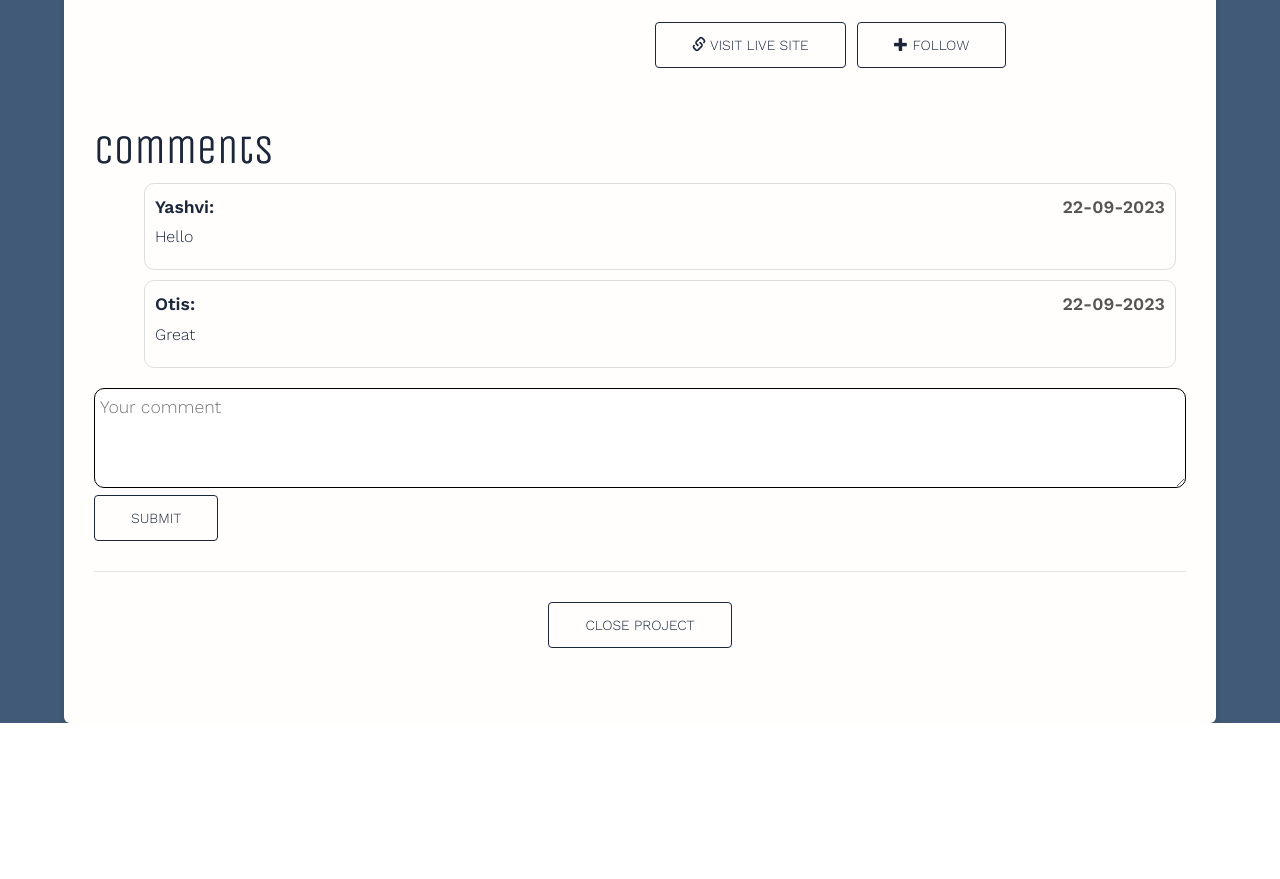
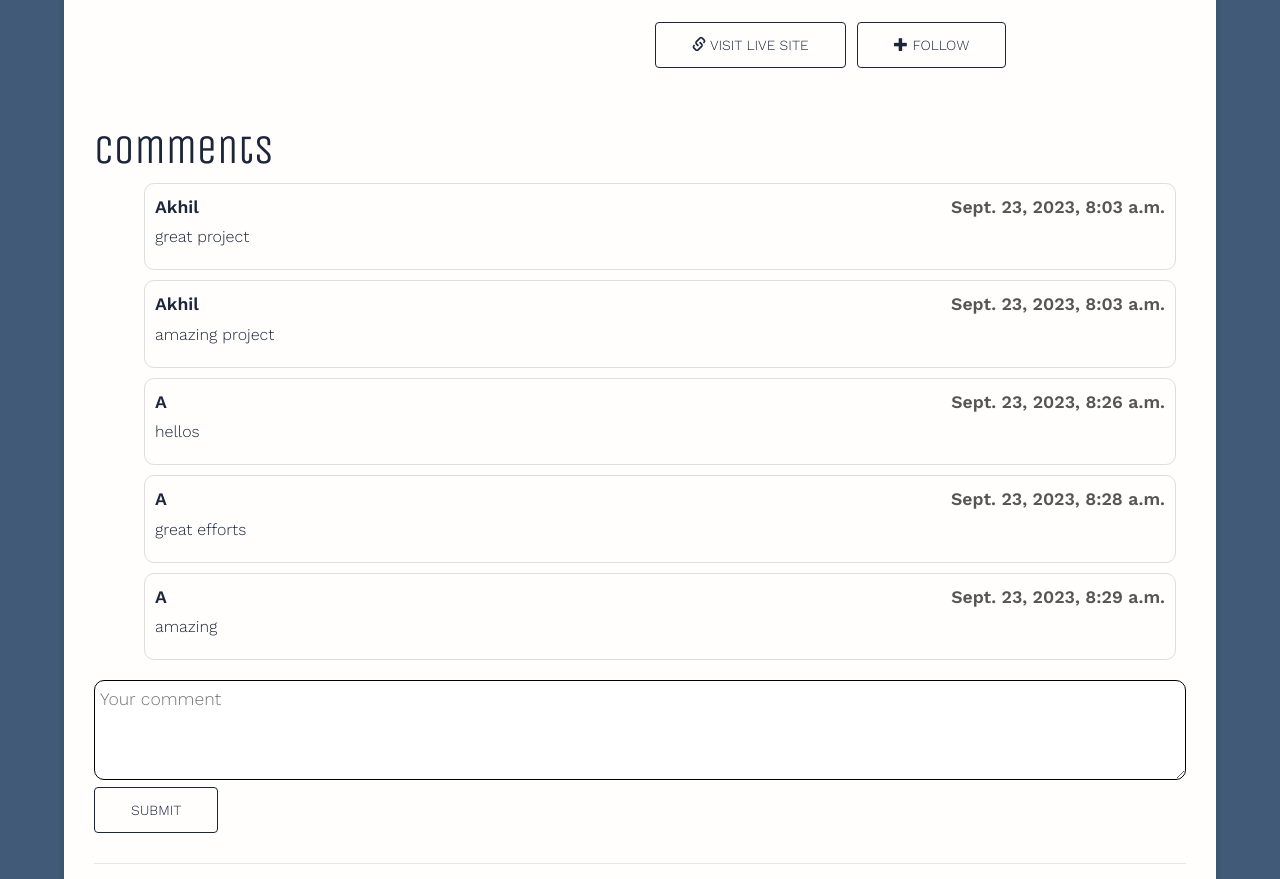
Before and after one commit to AkhilNagar/ProjectSync, a Django app: page /projectDetails/17/ in a window 1280 px wide. Shown: the part 475-1354 px from the top of the page. Before the commit the page ends 1198 px from the top, so only its background shows below. Run offline with Django 4.2, Linux system fonts and the light colour scheme; data comes from the database, SQL or seed files in the repository; both versions use the stored data as it was after the commit; some libraries are stand-ins or nearby versions.

Commit message:
comment section dynamic

```diff
--- a/projectsync/mainapp/models.py
+++ b/projectsync/mainapp/models.py
@@ -35,7 +35,6 @@ class Project(models.Model):
     plag_score = models.IntegerField(default=None)
     is_approved = models.BooleanField(default=False)
     date_created= models.DateTimeField(auto_now_add=True)
-
     def __str__(self):
         return self.name
 
@@ -43,14 +42,15 @@ class Project(models.Model):
 
 class Feed(models.Model):
     project = models.OneToOneField(Project,on_delete=models.CASCADE,default=None)
-    message= models.TextField(default=None)
-    date_created= models.DateTimeField(auto_now_add=True)
+    message = models.TextField(default=None)
+    date_created = models.DateTimeField(auto_now_add=True)
     def __str__(self):
         return self.project.name
 
 class Comment(models.Model):
-    user= models.OneToOneField(Student,on_delete=models.CASCADE,default=None)
-    project = models.OneToOneField(Project,on_delete=models.CASCADE,default=None)
-    comment= models.TextField(default=None)
+    user = models.ForeignKey(Student, on_delete=models.CASCADE,default=None)
+    project = models.ForeignKey(Project,on_delete=models.CASCADE,default=None)
+    comment = models.TextField(default=None)
+    date_created = models.DateTimeField(auto_now_add=True)
     def __str__(self):
         return self.project.name
--- a/projectsync/mainapp/views.py
+++ b/projectsync/mainapp/views.py
@@ -1,6 +1,6 @@
 from django.shortcuts import render,redirect
 from django.contrib.auth import get_user_model
-from .models import User, Student, University, Tags, Project
+from .models import User, Student, University, Tags, Project, Comment
 from .forms import UserForm
 from django.contrib.auth import authenticate,login,logout
 from django.contrib.auth.decorators import login_required
@@ -12,7 +12,15 @@ def projectDetails(request, pk):
     project = Project.objects.get(pk=pk)
     contributors = project.contributors.all()
     tags = project.tags.all()
-    return render(request, 'projectDetails.html', {'project' : project, 'contributors': contributors, 'tags': tags})
+    current_user = request.user
+    comments = Comment.objects.filter(project=project)
+    if request.method == "POST":
+        comment = request.POST.get('comment')
+        user = Student.objects.get(user=current_user)
+        comment_obj = Comment(user=user, project=project, comment=comment)
+        comment_obj.save()
+
+    return render(request, 'projectDetails.html', {'project' : project, 'contributors': contributors, 'tags': tags, 'comments': comments})
 
 @login_required
 def studentprofile(request):
@@ -26,7 +34,7 @@ def studentprofile(request):
         return render(request, 'error.html', {'message': 'You are not a student'})
     # Get the student's name
     student_name = student_profile.user.username
-    college=student_profile.college;
+    college=student_profile.college
     projects = Project.objects.filter(contributors=student_profile)
     return render(request, 'studentprofile.html', {'student_name': student_name, 'projects': projects,'college':college})
 
--- a/projectsync/templates/projectDetails.html
+++ b/projectsync/templates/projectDetails.html
@@ -1,7 +1,4 @@
-{% extends "base.html" %}
-{% block content %}
-{% load static %}
-
+{% extends "base.html" %} {% block content %} {% load static %}
 
 <title>Project Details</title>
 <meta charset="utf-8" />
@@ -20,9 +17,7 @@
 <div class="modal-dialog wide" role="document">
   <div class="modal-content">
     <div class="modal-header">
-          <h2 class="modal-title text-center" id="tmsTitle">
-            {{ project.name }}
-          </h2>
+      <h2 class="modal-title text-center" id="tmsTitle">{{ project.name }}</h2>
     </div>
     <!-- /.modal-header -->
     <div class="modal-body">
@@ -68,11 +63,10 @@
               </p> -->
           <a
             class="btn td-btn outline green mb-30"
-                href=""
+            href="{{ project.url }}"
             target="_blank"
             title="Project Title"
-                ><span class="glyphicon glyphicon-link"></span> Visit Live
-                Site</a
+            ><span class="glyphicon glyphicon-link"></span> Visit Live Site</a
           >
           <a
             class="btn td-btn outline green mb-30"
@@ -88,25 +82,22 @@
         <section class="comment-section">
           <h2>Comments</h2>
           <ul class="comment-list">
+            {% for comment in comments %}
             <li class="comment">
               <div class="comment-header">
-                    <span class="username">Yashvi:</span>
-                    <span class="timestamp">22-09-2023</span>
+                <span class="username">{{ comment.user }}</span>
+                <span class="timestamp">{{ comment.date_created }}</span>
               </div>
-                  <p class="comment-text">Hello</p>
+              <p class="comment-text">{{ comment.comment }}</p>
             </li>
-                <li class="comment">
-                  <div class="comment-header">
-                    <span class="username">Otis:</span>
-                    <span class="timestamp">22-09-2023</span>
-                  </div>
-                  <p class="comment-text">Great</p>
-                </li>
+            {% endfor %}
           </ul>
-              <form action="/submit-comment" method="post" class="comment-form">
+
+          <form method="post" class="comment-form">
+            {% csrf_token %}
             <textarea name="comment" placeholder="Your comment"></textarea>
             <button
-                  type="button"
+              type="submit"
               class="btn td-btn outline green mb-30"
               data-dismiss="modal"
             >
```
Also changed, not shown: projectsync/db.sqlite3, projectsync/mainapp/migrations/0004_alter_comment_project_alter_comment_user.py (added), projectsync/mainapp/migrations/0005_comment_date_created.py (added). Lines whose indentation alone changed are shown as unchanged.
